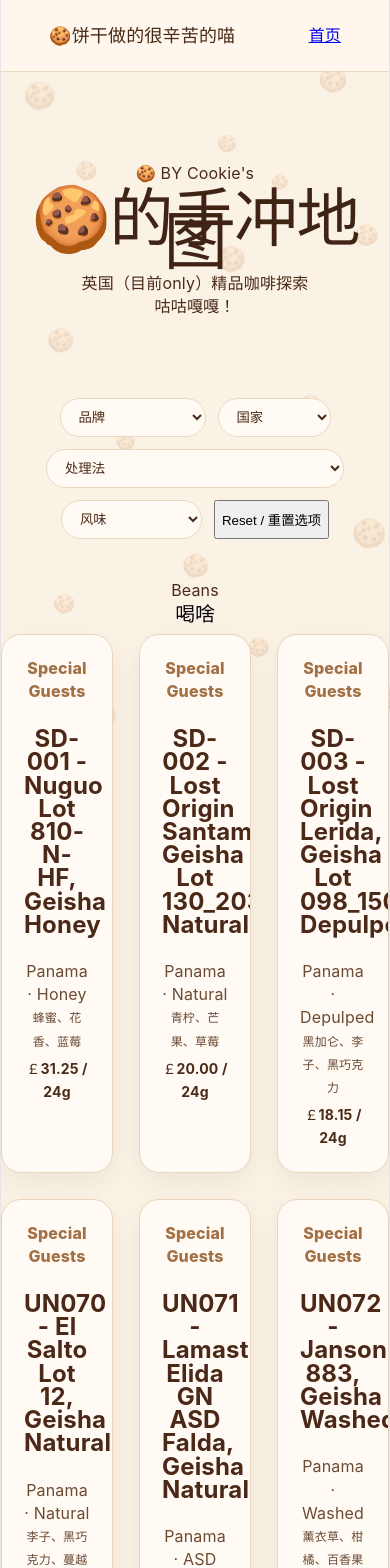
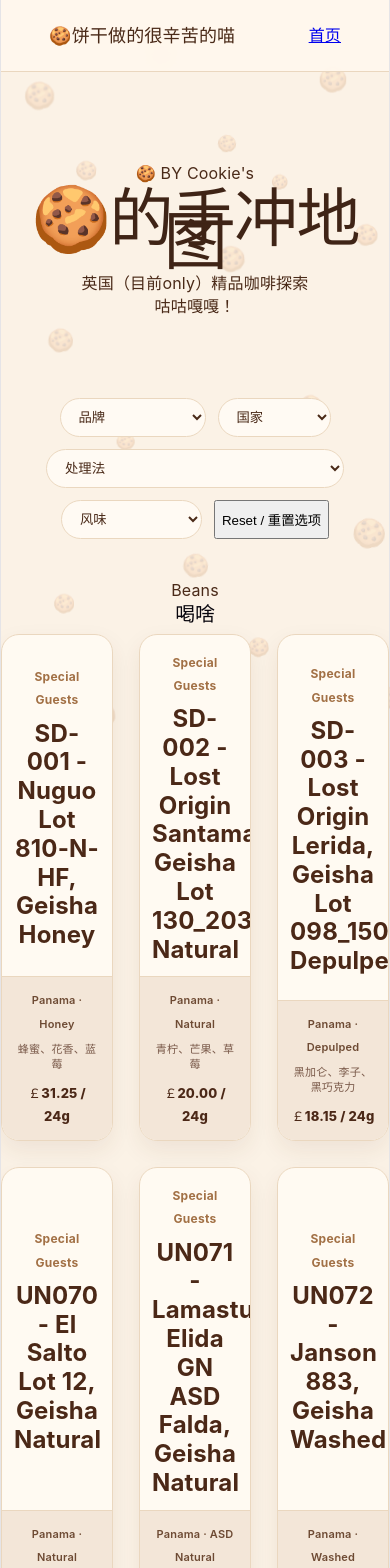
Before and after one commit to davisfang66/coffee-explorer, a React (Vite) app: page / in a window 390 px wide. Shown: the top 1568 px of the page. Built offline with nearby package versions, Linux system fonts and the light colour scheme.

Commit message:
fix mobile viewport

```diff
--- a/src/App.css
+++ b/src/App.css
@@ -195,59 +195,118 @@ body {
   }
 }
 
+/* ===== coffee card 整体 ===== */
 .coffee-card {
   display: flex;
   flex-direction: column;
-  height: 100%;
-  border-radius: 20px;
+  justify-content: space-between;
+
+  min-height: 250px; /* 控制卡片高度统一 */
+  border-radius: 24px;
   overflow: hidden;
-  background: #fffaf3;
-  box-shadow: 0 10px 30px rgba(0,0,0,0.06);
+
+  background: #fffaf2;
+  border: 1px solid #ead7bf;
+  box-shadow: 0 10px 24px rgba(91, 52, 25, 0.08);
+
+  transition: transform 0.2s ease, box-shadow 0.2s ease;
 }
 
-/* 上半部分 */
-.card-top {
-  padding: 14px;
+.coffee-card:hover {
+  transform: translateY(-4px);
+  box-shadow: 0 14px 30px rgba(91, 52, 25, 0.12);
+}
+
+/* ===== 上半部分：品牌 + 名称 ===== */
+.coffee-main {
+  flex: 1;
+  padding: 20px 18px 14px;
   display: flex;
   flex-direction: column;
-  align-items: center;
-  flex-grow: 1;
+  justify-content: center;
+  text-align: center;
 }
 
-/* cookie图 */
-.cookie {
-  width: 60px;
-  height: 60px;
-  margin-bottom: 10px;
+.coffee-brand {
+  margin: 0 0 8px;
+  font-size: 12px;
+  font-weight: 700;
+  color: #a27045;
+  letter-spacing: 0.3px;
 }
 
-/* =========================
-   下半部分（重点）
-   ========================= */
+.coffee-name {
+  margin: 0;
+  font-size: 22px;
+  line-height: 1.2;
+  font-weight: 700;
+  color: #4b2817;
+}
 
-.card-bottom {
-  background: #f3e6d8; /* ⭐重点：浅色区 */
-  padding: 12px;
+/* ===== 下半部分：固定信息区 ===== */
+.coffee-info-box {
+  background: #f3e6d8;   /* 稍微不同颜色的区域 */
+  border-top: 1px solid #ead7bf;
+  padding: 14px 16px 16px;
   text-align: center;
 
   display: flex;
   flex-direction: column;
-  gap: 6px;
+  gap: 8px;
 }
 
-/* 让所有 bottom 对齐统一 */
-.coffee-origin {
+/* Panama · Honey 这一行 */
+.coffee-meta {
+  margin: 0;
   font-size: 12px;
-  opacity: 0.7;
+  font-weight: 600;
+  color: #6d4a33;
 }
 
+/* 风味描述 */
 .coffee-flavor {
+  margin: 0;
   font-size: 12px;
-  color: #6b4a35;
+  line-height: 1.4;
+  color: #7a5a4a;
+
+  min-height: 34px; /* 让不同卡片底部更整齐 */
 }
 
+/* 价格 */
 .coffee-price {
+  margin: 0;
   font-size: 14px;
-  font-weight: 700;
-  margin-top: 4px;
+  font-weight: 800;
+  color: #4b2817;
 }
+
+/* ===== 手机端可以稍微缩一点 ===== */
+@media (max-width: 768px) {
+  .coffee-card {
+    min-height: 220px;
+    border-radius: 18px;
+  }
+
+  .coffee-main {
+    padding: 16px 12px 12px;
+  }
+
+  .coffee-name {
+    font-size: 18px;
+  }
+
+  .coffee-info-box {
+    padding: 12px;
+    gap: 6px;
+  }
+
+  .coffee-meta,
+  .coffee-flavor {
+    font-size: 11px;
+  }
+
+  .coffee-price {
+    font-size: 13px;
+  }
+}
--- a/src/components/CoffeeCard.jsx
+++ b/src/components/CoffeeCard.jsx
@@ -1,9 +1,12 @@
 function CoffeeCard({ brand, name, country, process, flavor, price }) {
   return (
     <div className="coffee-card">
-        <div className="coffee-content">
+      <div className="coffee-main">
         <p className="coffee-brand">{brand}</p>
-          <h3>{name}</h3>
+        <h3 className="coffee-name">{name}</h3>
+      </div>
+
+      <div className="coffee-info-box">
         <p className="coffee-meta">{country} · {process}</p>
         <p className="coffee-flavor">{flavor}</p>
         <p className="coffee-price">{price}</p>
```
Lines whose indentation alone changed are shown as unchanged.
